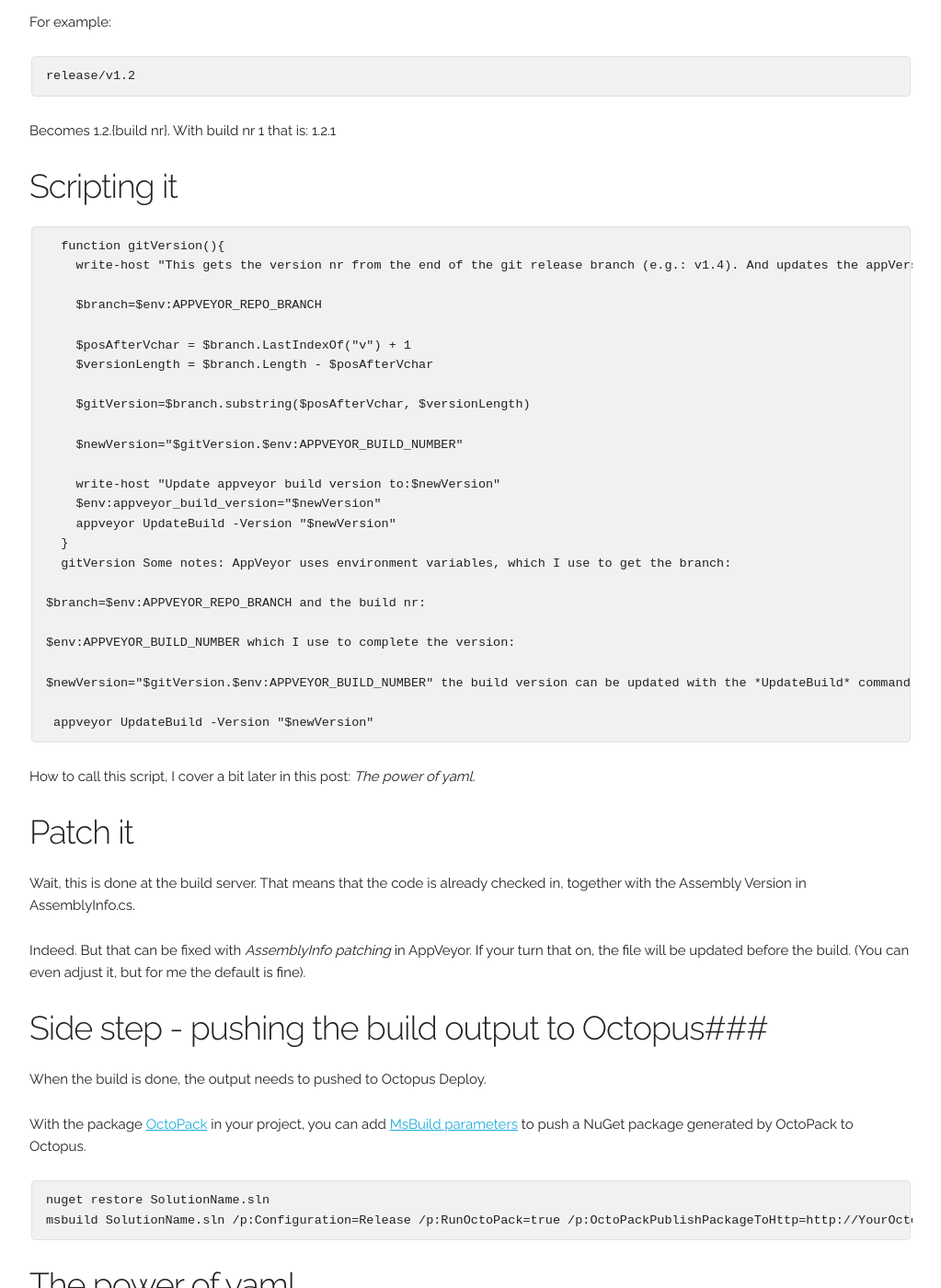
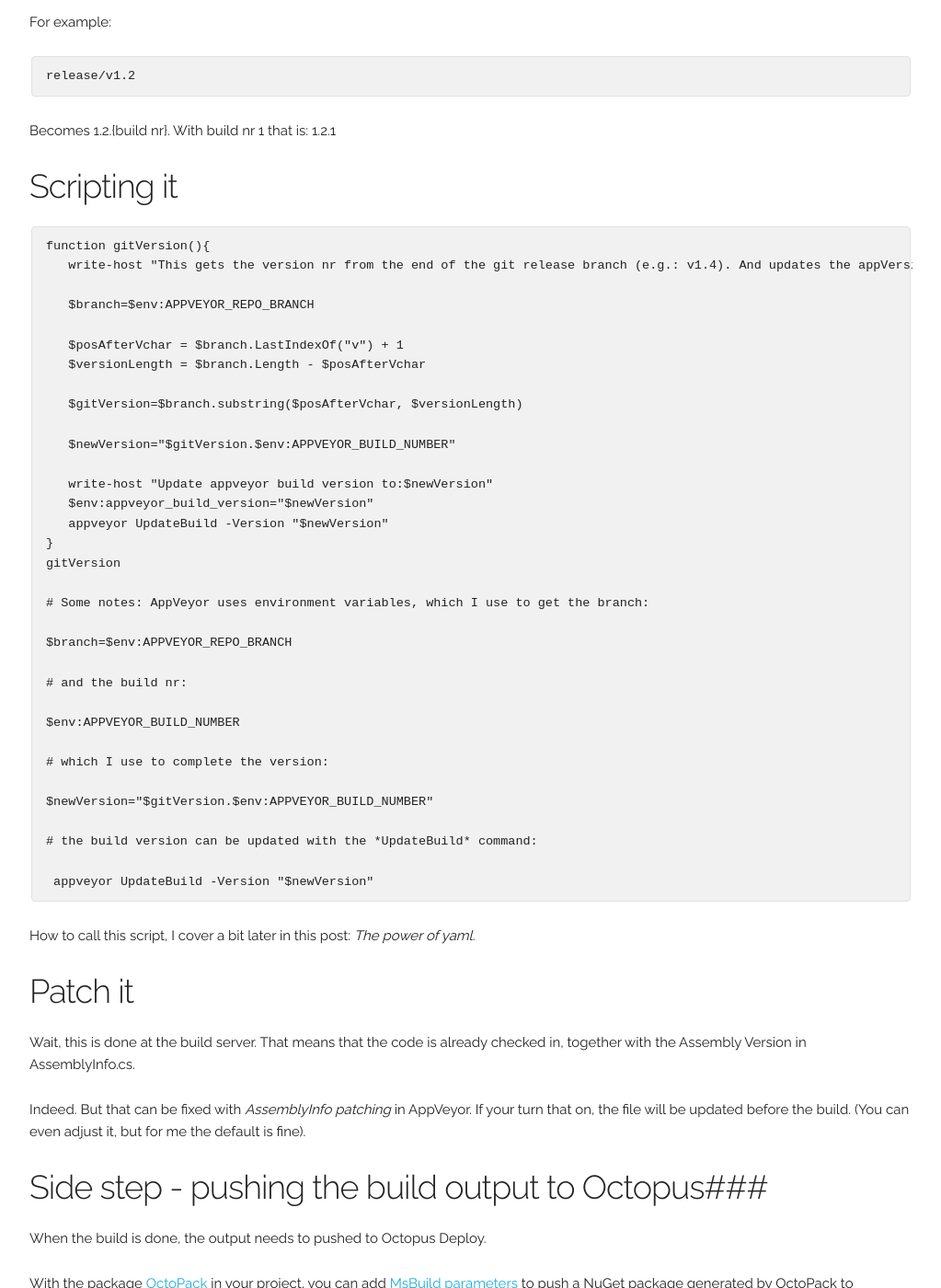
Before and after one commit to BobLokerse/BobLokerse.github.io, a Jekyll site: the page built from _posts/2015-11-03-GitVersion-versioning-made-easy-and-dry.md, in a window 1280 px wide and 1400 px high, scrolled down 869 px. Shown: the whole window at 92% size, without its empty margins (128-1151 px from the left). Built offline with Jekyll 4.4.1, drawn with Linux system fonts in a browser that asks for light colours; comment, search, counter and statistics services are not loaded.

Commit message:
Fixed the comments formatting in the script

```diff
--- a/_posts/2015-11-03-GitVersion-versioning-made-easy-and-dry.md
+++ b/_posts/2015-11-03-GitVersion-versioning-made-easy-and-dry.md
@@ -32,33 +32,37 @@ For example:
 Becomes 1.2.{build nr}. With build nr 1 that is: 1.2.1
 
 ### Scripting it ###
-      function gitVersion(){
-        write-host "This gets the version nr from the end of the git release branch (e.g.: v1.4). And updates the appVersion build version with that (the build nr is appended)."
+    function gitVersion(){
+       write-host "This gets the version nr from the end of the git release branch (e.g.: v1.4). And updates the appVersion build version with that (the build nr is appended)."
 
-        $branch=$env:APPVEYOR_REPO_BRANCH
+       $branch=$env:APPVEYOR_REPO_BRANCH
 
-        $posAfterVchar = $branch.LastIndexOf("v") + 1
-        $versionLength = $branch.Length - $posAfterVchar
+       $posAfterVchar = $branch.LastIndexOf("v") + 1
+       $versionLength = $branch.Length - $posAfterVchar
 
-        $gitVersion=$branch.substring($posAfterVchar, $versionLength)
+       $gitVersion=$branch.substring($posAfterVchar, $versionLength)
 
-        $newVersion="$gitVersion.$env:APPVEYOR_BUILD_NUMBER"
+       $newVersion="$gitVersion.$env:APPVEYOR_BUILD_NUMBER"
 
-        write-host "Update appveyor build version to:$newVersion"
-        $env:appveyor_build_version="$newVersion"
-        appveyor UpdateBuild -Version "$newVersion"
-      }
-      gitVersion
-Some notes: AppVeyor uses environment variables, which I use to get the branch:
+       write-host "Update appveyor build version to:$newVersion"
+       $env:appveyor_build_version="$newVersion"
+       appveyor UpdateBuild -Version "$newVersion"
+    }
+    gitVersion
+
+    # Some notes: AppVeyor uses environment variables, which I use to get the branch:
 
     $branch=$env:APPVEYOR_REPO_BRANCH
-and the build nr:
+
+    # and the build nr:
 
     $env:APPVEYOR_BUILD_NUMBER
-which I use to complete the version:
+
+    # which I use to complete the version:
 
     $newVersion="$gitVersion.$env:APPVEYOR_BUILD_NUMBER"
-the build version can be updated with the *UpdateBuild* command:
+
+    # the build version can be updated with the *UpdateBuild* command:
 
      appveyor UpdateBuild -Version "$newVersion"
 
```
